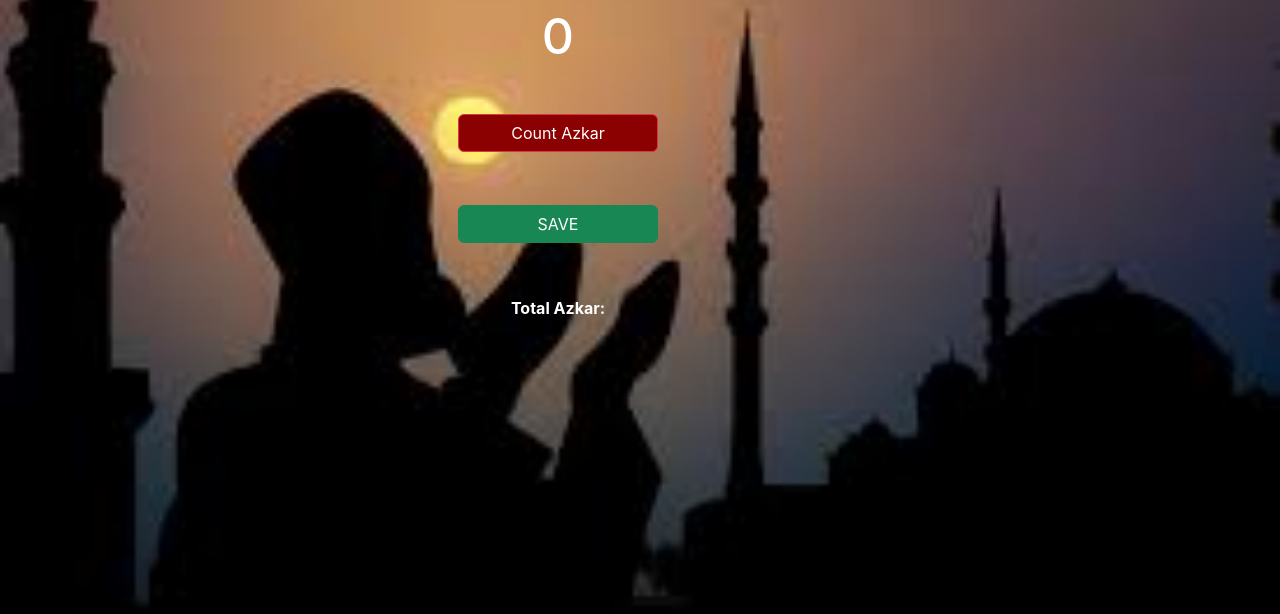
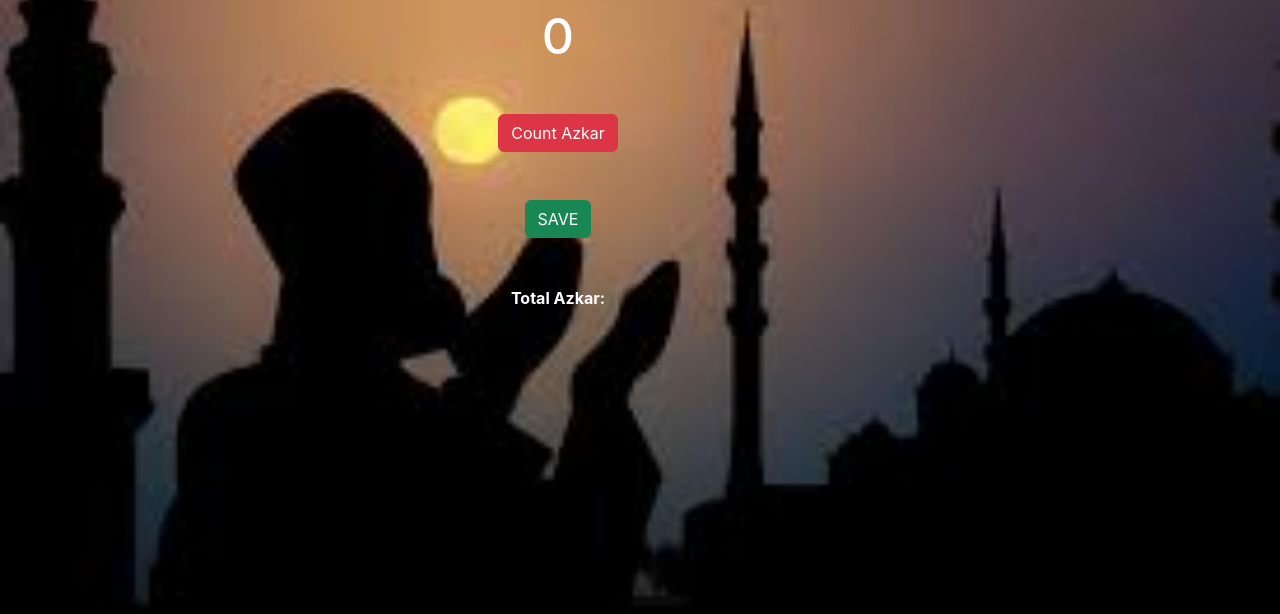
Before and after one commit to OlaosebikanLateef/Azkar-Counter, a website built with Vite: page index.html in a window 1280 px wide. Shown: the part 186-800 px from the top of the page. Built offline with nearby package versions, Linux system fonts and the light colour scheme.

Commit message:
new update

```diff
--- a/index.css
+++ b/index.css
@@ -18,20 +18,12 @@ h2 {
 }
 
 button {
-    border: none;
+    /* border: none;
     padding-top: 10px;
     padding-bottom: 10px;
     color: white;
     font-weight: bold;
     width: 200px;
     margin-bottom: 5px;
-    border-radius: 5px;
+    border-radius: 5px; */
 }
-
-#increment-btn {
-    background: darkred;
-}
-
-#save-btn {
-    background: darkgreen;
-}
```
